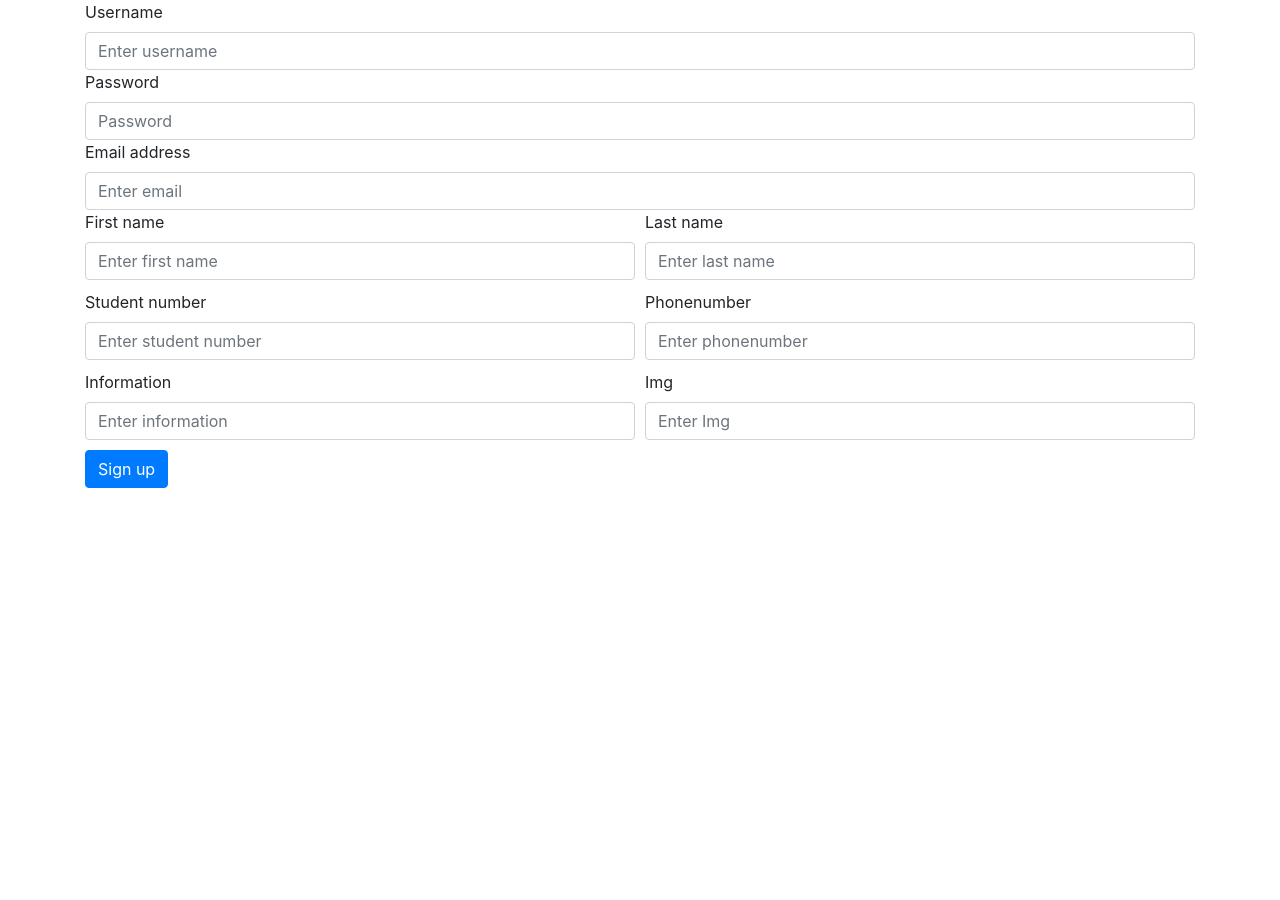
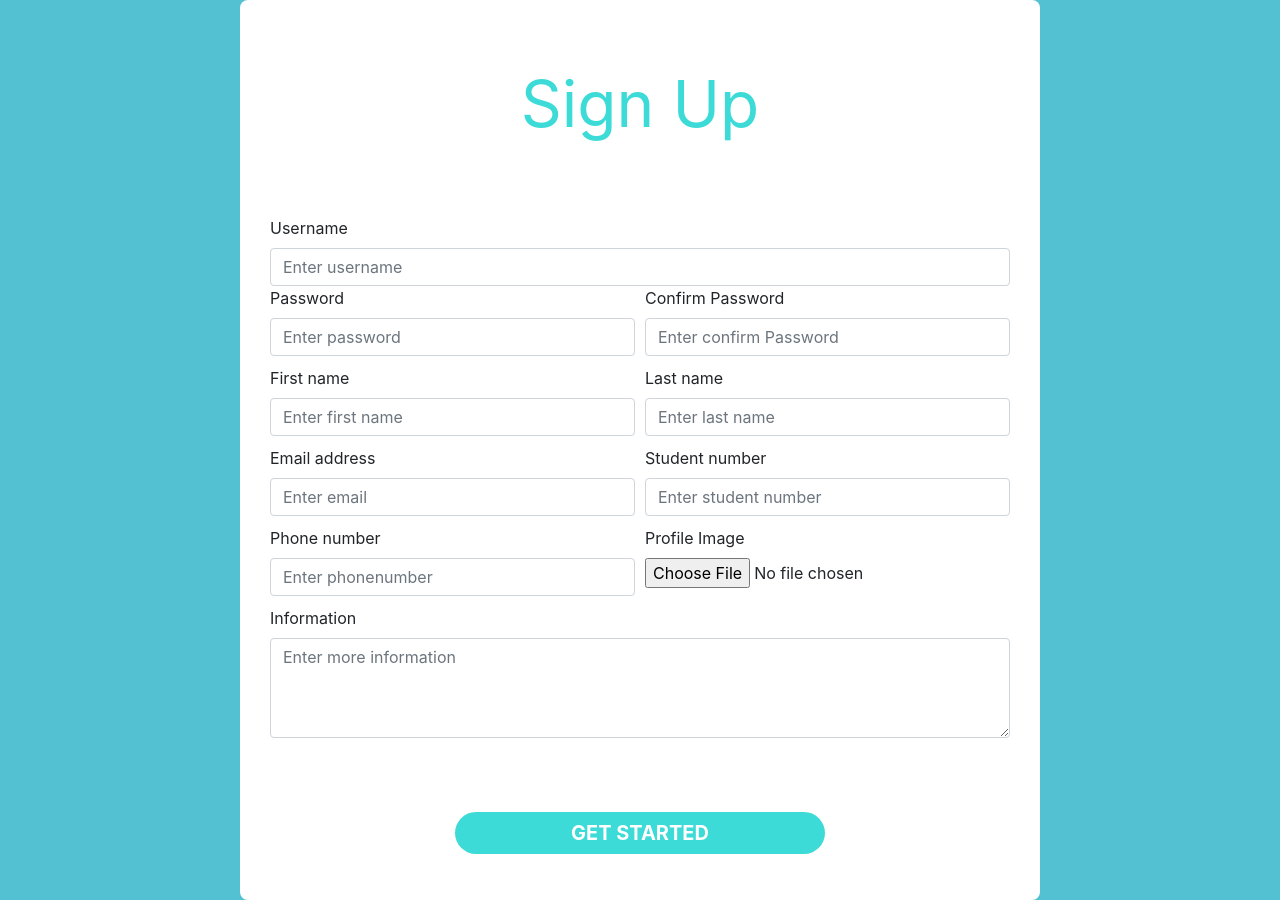
Before and after one commit to Tanawat-Chanhom/EZ-Found, a Django app: page /user/signup in a window 1280 px wide. Before the commit the page ends 488 px from the top, so only its background shows below. Run offline with Django 3.2, Linux system fonts and the light colour scheme; some libraries are stand-ins or nearby versions.

Commit message:
Update front-end signup page css+html

```diff
--- a/ezFound/templates/base.html
+++ b/ezFound/templates/base.html
@@ -10,10 +10,24 @@
     <link rel="stylesheet" href="https://unpkg.com/aos@next/dist/aos.css" />
 </head>
 <body>
+
+    <style>
+        .mycontainer {
+            position: relative;
+            width: 100%;
+
+        }
+
+        body {
+            background-color: #54C1D2;
+        }
+    </style>
+
     <div class="container">
         {% block content %}
         {% endblock %}
     </div>
+
     <script src="https://unpkg.com/aos@next/dist/aos.js"></script>
     <script>
         AOS.init();
--- a/ezFound/user/templates/user/signup.html
+++ b/ezFound/user/templates/user/signup.html
@@ -1,46 +1,210 @@
 {% extends "base.html" %}
 {% block content %}
-     <form method="POST" action="{% url 'signup' %}">
+
+    <style>
+        .signup-container {
+            position: fixed;
+            top: 50%;
+            left: 50%;
+            transform: translate(-50%, -50%);
+            background-color: white;
+            border-radius: 0.5em;
+            padding: 30px 60px 30px 60px;
+            width: 90%;
+            height: 90%;
+            max-width: 800px;
+            max-height: 900px;
+        }
+
+        .signup-title {
+            position: relative;
+            width: 100%;
+            text-align: center;
+            height: 20%;
+        }
+
+        .signup-title div {
+            position: relative;
+            top: 50%;
+            left: 50%;
+            transform: translate(-50%, -50%);
+        }
+
+        .signup-title div p {
+                font-size: 5vmin;
+            }
+
+        .signup-form {
+            position: relative;
+            height: 100%;
+            display: flex;
+            flex-direction: column;
+            justify-content: space-between;
+        }
+
+        .form-detail {
+            position: relative;
+            height: 100%;
+            display: flex;
+            flex-direction: column;
+            justify-content: space-evenly;
+        }
+
+        .signup-buttom {
+            position: relative;
+            width: 100%;
+            height: 20%;
+        }
+
+        .signup-buttom div {
+            position: relative;
+            top: 50%;
+            left: 50%;
+            transform: translate(-50%, -50%);
+            width: 50%;
+            height: 100%;
+            max-height: 55px;
+        }
+
+        .two-cm {
+            position: relative;
+            display: flex;
+            flex-direction: row;
+            margin-bottom: 10px;
+        }
+        .two-cm div:nth-child(1) {
+            margin-right: 5px;
+            width: 50%;
+        }
+        .two-cm div:nth-child(2) {
+            margin-left: 5px;
+            width: 50%;
+        }
+
+        textarea {
+            max-height: 100px;
+        }
+
+        @media screen and (max-width: 700px) , screen and (max-height: 850px) {
+            .signup-container {
+                position: relative;
+                left: 50%;
+                transform: translateX(-50%);
+                border-radius: 0.5em;
+                padding: 30px;
+                width: 90%;
+                height: unset;
+            }
+            .signup-form {
+                position: relative;
+                height: unset;
+                display: flex;
+                flex-direction: column;
+                justify-content: space-between;
+            }
+            .signup-buttom {
+                position: relative;
+                margin-top: 10%;
+                width: 100%;
+                height: 20%;
+            }
+            .signup-buttom div {
+                position: relative;
+                top: 50%;
+                left: 50%;
+                transform: translate(-50%, -0%);
+                width: 50%;
+                height: 100%;
+                max-height: 55px;
+            }
+            .signup-title {
+                position: relative;
+                width: 100%;
+                text-align: center;
+                height: 20%;
+                margin-top: 10%;
+            }
+            .signup-title div p {
+                font-size: 8vmin;
+            }
+        }
+
+    </style>
+
+    <div class="signup-container">
+        <form method="POST" action="{% url 'signup' %}" class="signup-form">
             {% csrf_token %}
-        <label >Username</label>
-        <input type="username" class="form-control" id="username" name="username" placeholder="Enter username" required="true">
+            <div class="signup-title">
+                <div>
+                    <p style="color: #3CDBD7;">Sign Up</p>
+                </div>
+            </div>
+
+            <div class="form-detail">
+
+                <div>
+                    <label>Username</label>
+                    <input type="text" class="form-control" id="usernmae" name="usernmae" placeholder="Enter username" required="true">
+                </div>
+
+                <div class="two-cm">
+                    <div>
                         <label>Password</label>
-        <input type="password" class="form-control" id="password" name="password" placeholder="Password" required="true">
-        <label >Email address</label>
-        <input type="email" class="form-control" id="email" name="email" placeholder="Enter email" required="true">
-        <div style="position: relative; display: flex; flex-direction: row; margin-bottom: 10px;">
-            <div style="margin-right: 5px; width: 50%;">
+                        <input type="text" class="form-control" id="password" name="password" placeholder="Enter password" required="true">
+                    </div>
+                    <div>
+                        <label>Confirm Password</label>
+                        <input type="text" class="form-control" id="confirm-password" name="confirm-password" placeholder="Enter confirm Password" required="true">
+                    </div>
+                </div>
+
+                <div class="two-cm">
+                    <div>
                         <label>First name</label>
                         <input type="text" class="form-control" id="fname" name="fname" placeholder="Enter first name" required="true">
                     </div>
-            <div style="margin-left: 5px; width: 50%;">
+                    <div>
                         <label>Last name</label>
                         <input type="text" class="form-control" id="lname" name="lname" placeholder="Enter last name" required="true">
                     </div>
                 </div>
-        <div style="position: relative; display: flex; flex-direction: row; margin-bottom: 10px;">
-            <div style="margin-right: 5px; width: 50%;">
+                <div class="two-cm">
+                    <div>
+                        <label >Email address</label>
+                        <input type="email" class="form-control" id="email" name="email" placeholder="Enter email" required="true">
+                    </div>
+                    <div>
                         <label>Student number</label>
                         <input type="text" class="form-control" id="student_number" name="student_number" placeholder="Enter student number" required="true">
                     </div>
-            <div style="margin-left: 5px; width: 50%;">
-                <label>Phonenumber</label>
+                </div>
+                <div class="two-cm">
+                    <div>
+                        <label>Phone number</label>
                         <input type="text" class="form-control" id="phonenumber" name="phonenumber" placeholder="Enter phonenumber" required="true">
                     </div>
-        </div>
-        <div style="position: relative; display: flex; flex-direction: row; margin-bottom: 10px;">
-            <div style="margin-right: 5px; width: 50%;">
-                <label>Information</label>
-                <input type="text" class="form-control" id="information" name="information" placeholder="Enter information" required="true">
-            </div>
-            <div style="margin-left: 5px; width: 50%;">
-                <label>Img</label>
-                <input type="text" class="form-control" id="img" name="img" placeholder="Enter Img" required="true">
+                    <div>
+                        <label>Profile Image</label>
+                        <input type="file" class="" id="img" name="img" placeholder="Enter Img" required="true">
                     </div>
                 </div>
-        <button type="submit" class="btn btn-primary">Sign up</button>
+                <div>
+                    <div>
+                        <label>Information</label>
+                        <textarea class="form-control" id="information" name="information" placeholder="Enter more information" required="true" rows="4"></textarea>
+                    </div>
+                </div>
+            </div>
+
+            <div class="signup-buttom">
+                <div>
+                    <button type="submit" class="btn btn-primary" style="width: 100%; height: 100%; border-radius: 100em; background-color: #3CDBD7; border: none; font-weight: bold; font-size: 2.5vmin;">GET STARTED</button>
+                </div>
+            </div>
+
             {% comment %} {% if error %}
                 <p style="color: red">Message: {{ error }}</p>
             {% endif %} {% endcomment %}
         </form>
+    </div>
 {% endblock %}
--- a/ezFound/user/views.py
+++ b/ezFound/user/views.py
@@ -7,37 +7,37 @@ from django.contrib.auth.models import User
 def signup(request):
     # context = []
 
-    if request.method == 'POST':
-        username = request.POST.get('username')
-        password = request.POST.get('password')
-        email = request.POST.get('email')
-        fname = request.POST.get('fname')
-        lname = request.POST.get('lname')
-        student_number = request.POST.get('student_number')
-        phonenumber = request.POST.get('phonenumber')
-        information = request.POST.get('information')
-        img = request.POST.get('img')
+    # if request.method == 'POST':
+    #     username = request.POST.get('username')
+    #     password = request.POST.get('password')
+    #     email = request.POST.get('email')
+    #     fname = request.POST.get('fname')
+    #     lname = request.POST.get('lname')
+    #     student_number = request.POST.get('student_number')
+    #     phonenumber = request.POST.get('phonenumber')
+    #     information = request.POST.get('information')
+    #     img = request.POST.get('img')
 
-        # if User.objects.filter(username=request.POST.get('username')):
-        #     context['error'] = 'Email has tacked!!'
-        #     return render(request, 'user/register.html', context=context)
+    #     # if User.objects.filter(username=request.POST.get('username')):
+    #     #     context['error'] = 'Email has tacked!!'
+    #     #     return render(request, 'user/register.html', context=context)
 
-        user = User.objects.create_user(
-            username=request.POST.get('username'),
-            password=request.POST.get('password')
-        )
+    #     user = User.objects.create_user(
+    #         username=request.POST.get('username'),
+    #         password=request.POST.get('password')
+    #     )
 
-        if user:
-            user_profile = Users(
-                user = user,
-                student_number = student_number,
-                fname = fname,
-                lname = lname,
-                phonenumber = phonenumber,
-                email = email,
-                information = information,
-                profile_img_path = img
-            )
-            user_profile.save()
-            return render(request, 'user/signup.html')
+    #     if user:
+    #         user_profile = Users(
+    #             user = user,
+    #             student_number = student_number,
+    #             fname = fname,
+    #             lname = lname,
+    #             phonenumber = phonenumber,
+    #             email = email,
+    #             information = information,
+    #             profile_img_path = img
+    #         )
+    #         user_profile.save()
+    #         return render(request, 'user/signup.html')
     return render(request, 'user/signup.html')
```
Also changed, not shown: ezFound/db.sqlite3. Lines whose indentation alone changed are shown as unchanged.
